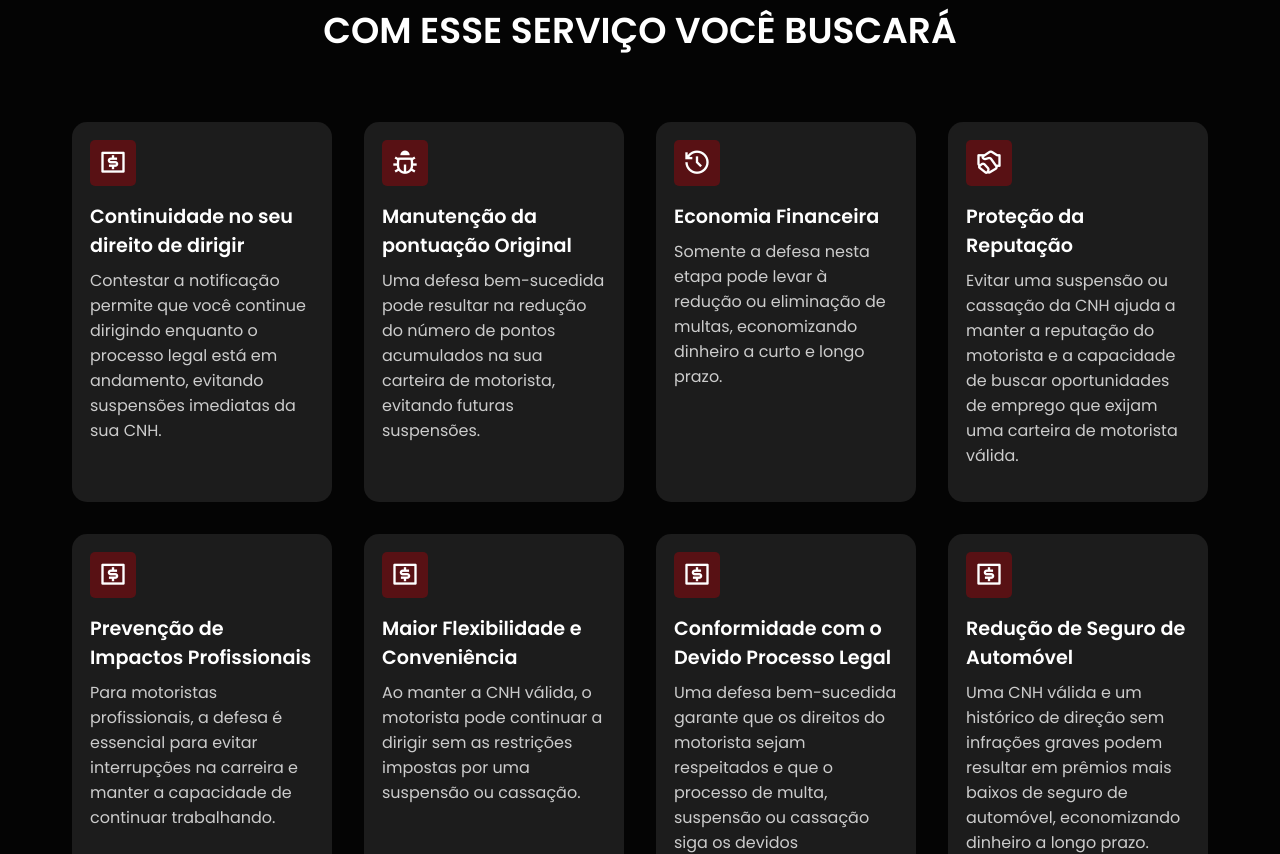
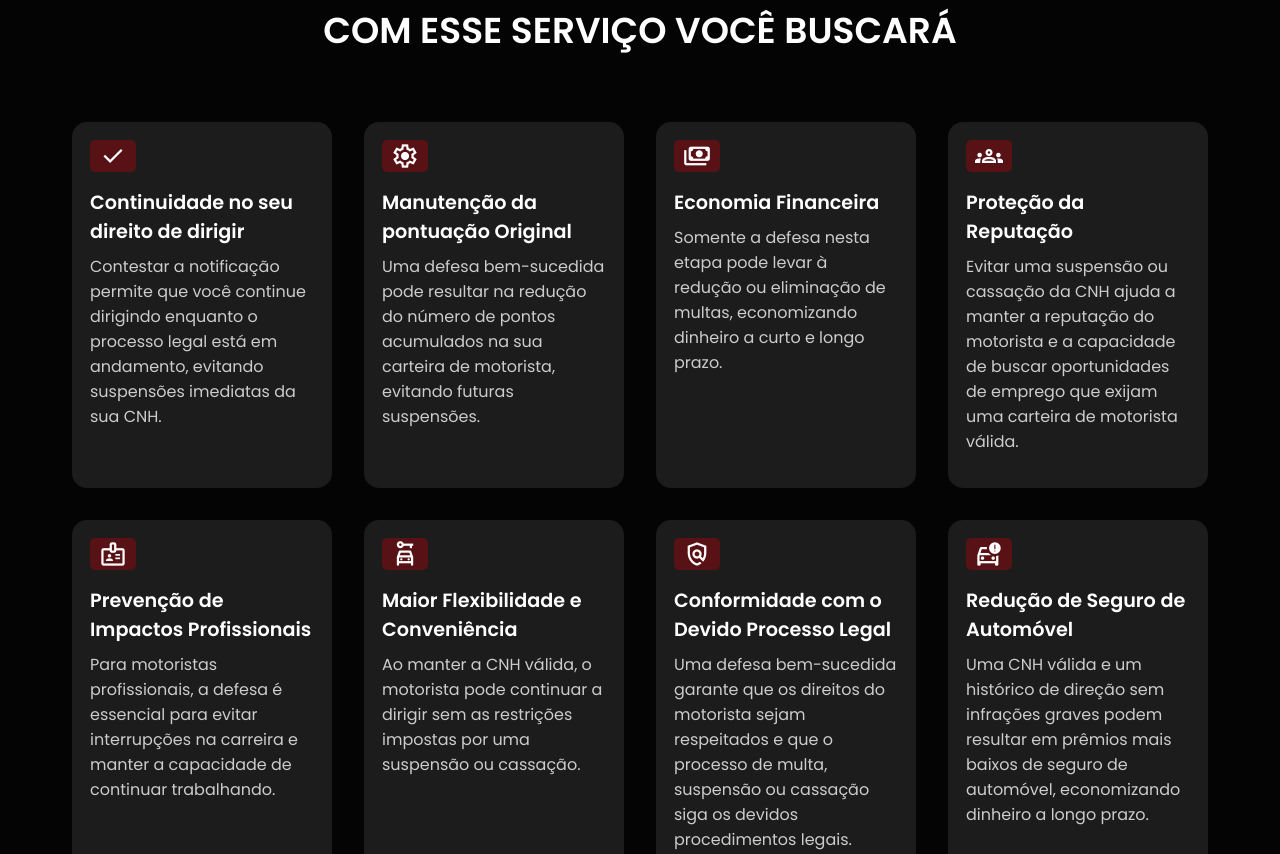
Before and after one commit to lucasschunemann/pfadv, a plain HTML site: page index.html in a window 1280 px wide. Shown: the part 953-1807 px from the top of the page. Drawn offline with nearby package versions, Linux system fonts and the light colour scheme.

Commit message:
Últimas Alterações 1

```diff
--- a/index.html
+++ b/index.html
@@ -5,6 +5,7 @@
     <meta charset="UTF-8">
     <meta name="viewport" content="width=device-width, initial-scale=1.0">
     <link rel="stylesheet" href="https://cdnjs.cloudflare.com/ajax/libs/remixicon/3.5.0/remixicon.min.css">
+    <link rel="stylesheet" href="https://fonts.googleapis.com/css2?family=Material+Symbols+Outlined:opsz,wght,FILL,GRAD@20..48,100..700,0..1,-50..200" />
     <link rel="stylesheet" href="style.css">
     <title>PF Advogados |</title>
     <link rel="shortcut icon" type="imagex/png" href="./images/favicon.ico">
@@ -41,7 +42,7 @@
             <button onclick="window.open('https://api.whatsapp.com/message/M477WUCWDZM3H1?autoload=1&app_absent=0');" class="btn">Entre em Contato</button>
         </div>
         <div class="image">
-            <img src="images/passigfirmino.png">
+            <img src="images/PF ADV.jfif">
         </div>
     </header>
 
@@ -49,56 +50,72 @@
         <h2 class="header">COM ESSE SERVIÇO VOCÊ BUSCARÁ</h2>
         <div class="features">
             <div class="card">
-                <span><i class="ri-money-dollar-box-line"></i></span>
+                <span class="material-symbols-outlined">
+                    done
+                    </span>
                 <h4>Continuidade no seu direito de dirigir</h4>
                 <p>
                     Contestar a notificação permite que você continue dirigindo enquanto o processo legal está em andamento, evitando suspensões imediatas da sua CNH.
                 </p>
             </div>
             <div class="card">
-                <span><i class="ri-bug-line"></i></span>
+                <span class="material-symbols-outlined">
+                    settings
+                    </span>
                 <h4>Manutenção da pontuação Original</h4>
                 <p>
                     Uma defesa bem-sucedida pode resultar na redução do número de pontos acumulados na sua carteira de motorista, evitando futuras suspensões.
                 </p>
             </div>
             <div class="card">
-                <span><i class="ri-history-line"></i></span>
+                <span class="material-symbols-outlined">
+                    payments
+                    </span>
                 <h4>Economia Financeira</h4>
                 <p>
                     Somente a defesa nesta etapa pode levar à redução ou eliminação de multas, economizando dinheiro a curto e longo prazo.
                 </p>
             </div>
             <div class="card">
-                <span><i class="ri-shake-hands-line"></i></span>
+                <span class="material-symbols-outlined">
+                    groups
+                    </span>
                 <h4>Proteção da Reputação</h4>
                 <p>
                     Evitar uma suspensão ou cassação da CNH ajuda a manter a reputação do motorista e a capacidade de buscar oportunidades de emprego que exijam uma carteira de motorista válida.
                 </p>
             </div>
             <div class="card">
-                <span><i class="ri-money-dollar-box-line"></i></span>
+                <span class="material-symbols-outlined">
+                    badge
+                    </span>
                 <h4>Prevenção de Impactos Profissionais</h4>
                 <p>
                     Para motoristas profissionais, a defesa é essencial para evitar interrupções na carreira e manter a capacidade de continuar trabalhando.
                 </p>
             </div>
             <div class="card">
-                <span><i class="ri-money-dollar-box-line"></i></span>
+                <span class="material-symbols-outlined">
+                    car_rental
+                    </span>
                 <h4>Maior Flexibilidade e Conveniência</h4>
                 <p>
                     Ao manter a CNH válida, o motorista pode continuar a dirigir sem as restrições impostas por uma suspensão ou cassação.
                 </p>
             </div>
             <div class="card">
-                <span><i class="ri-money-dollar-box-line"></i></span>
+                <span class="material-symbols-outlined">
+                    policy
+                    </span>
                 <h4>Conformidade com o Devido Processo Legal</h4>
                 <p>
                     Uma defesa bem-sucedida garante que os direitos do motorista sejam respeitados e que o processo de multa, suspensão ou cassação siga os devidos procedimentos legais.
                 </p>
             </div>
             <div class="card">
-                <span><i class="ri-money-dollar-box-line"></i></span>
+                <span class="material-symbols-outlined">
+                    car_crash
+                    </span>
                 <h4>Redução de Seguro de Automóvel</h4>
                 <p>
                     Uma CNH válida e um histórico de direção sem infrações graves podem resultar em prêmios mais baixos de seguro de automóvel, economizando dinheiro a longo prazo.
```
Also changed, not shown: images/PF ADV.jfif (added).
